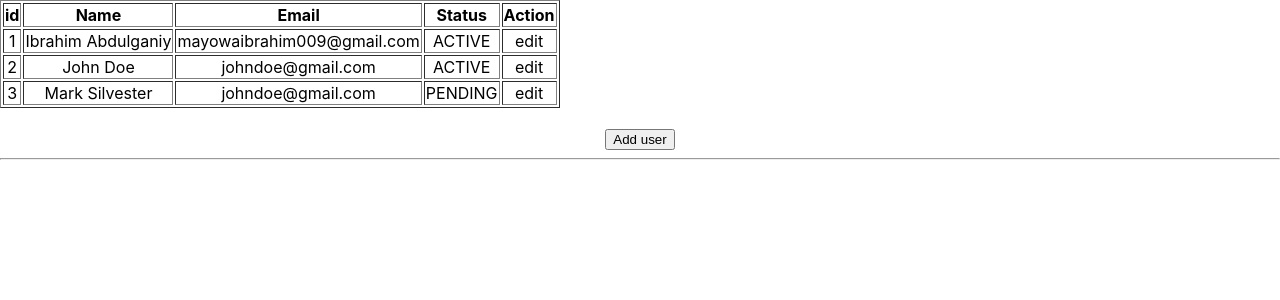
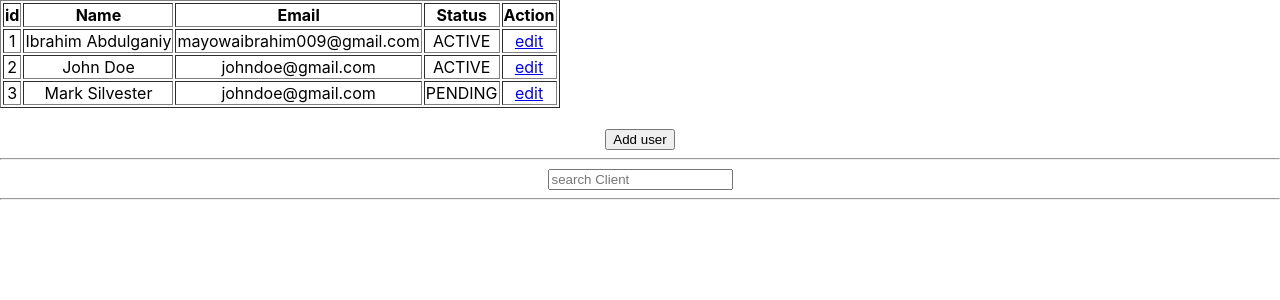
Before and after one commit to mayluv17/moberries, a React (Create React App) app: page / in a window 1280 px wide. Shown: the top 300 px of the page. Built offline with nearby package versions, Linux system fonts and the light colour scheme.

Commit message:
implemented search feature

```diff
--- a/src/App.tsx
+++ b/src/App.tsx
@@ -1,7 +1,7 @@
-import React, { useState, MouseEvent, FormEvent, ChangeEvent } from "react";
+import { useState, MouseEvent, ChangeEvent } from "react";
 import { clientsData, clientsType } from "./utils/data";
-
 import "./App.css";
+import Client from "./components/Client";
 
 function App() {
   const defaultData: clientsType = {
@@ -16,6 +16,11 @@ function App() {
   const [isNewUser, setIsNewUser] = useState<boolean>(false);
   const [userEditId, setUserEditId] = useState<number>(0);
   const [editInput, setEditInput] = useState<clientsType>(defaultData);
+  const [searchInput, setSearchInput] = useState("");
+  const [isResultFound, setIsResultFound] = useState<boolean>(true);
+  const [searcResult, setSearchResult] = useState<clientsType[] | undefined>(
+    []
+  );
 
   const toggleEditor = (e: MouseEvent<HTMLAnchorElement>) => {
     e.preventDefault();
@@ -67,45 +72,46 @@ function App() {
     setIsNewUser(false);
     setToggleForm(false);
   };
-
+  const handleSearch = (e: ChangeEvent<HTMLInputElement>) => {
+    const searchQuery = e.target.value;
+    setSearchInput(searchQuery);
+    if (searchQuery !== "") {
+      const searchResult: clientsType | undefined = data.find(
+        (client) => client.email === searchQuery
+      );
+      if (searchResult) {
+        // setData([searchResult]);
+        setSearchResult([searchResult]);
+        setIsResultFound(true);
+      } else {
+        setIsResultFound(false);
+      }
+    } else {
+      setSearchResult([]);
+      setIsResultFound(true);
+    }
+  };
   return (
     <div className="App">
-      <table border={1}>
-        <thead>
-          <tr>
-            <th>id</th>
-            <th>Name</th>
-            <th>Email</th>
-            <th>Status</th>
-            <th>Action</th>
-          </tr>
-        </thead>
-        {data.map((client) => (
-          <tr key={client.id}>
-            <td>{client.id}</td>
-            <td>{client.name}</td>
-            <td>{client.email}</td>
-            <td>{client.status}</td>
-            <td>
-              <a
-                data-userid={client.id}
-                onClick={(e) => {
-                  toggleEditor(e);
-                }}
-              >
-                edit
-              </a>
-            </td>
-          </tr>
-        ))}
-      </table>
+      <Client
+        data={searchInput !== "" ? searcResult : data}
+        isResultFound={isResultFound}
+        toggleEditor={toggleEditor}
+      />
       <br />
       <button onClick={handleAddNewClient}>Add user</button>
+      <hr />
+      <input
+        placeholder="search Client"
+        type="search"
+        onChange={handleSearch}
+        value={searchInput}
+      />
       <hr />
 
       {toggleForm && (
         <div>
-          <form role="edit">
+          <form>
             <label htmlFor="name"> Name </label>
             <input
               id="name"
--- /dev/null
+++ b/src/components/Client.tsx
@@ -0,0 +1,54 @@
+import { useState, MouseEvent, ChangeEvent } from "react";
+import { clientsType } from "../utils/data";
+
+interface clientProp {
+  data: clientsType[] | undefined;
+  isResultFound: boolean;
+  toggleEditor: (e: MouseEvent<HTMLAnchorElement>) => void;
+}
+
+function Client({ data, isResultFound, toggleEditor }: clientProp) {
+  return (
+    <div>
+      <table border={1}>
+        <thead>
+          <tr>
+            <th>id</th>
+            <th>Name</th>
+            <th>Email</th>
+            <th>Status</th>
+            <th>Action</th>
+          </tr>
+        </thead>
+        {!isResultFound ? (
+          <tr>
+            <td>"No result found"</td>
+          </tr>
+        ) : (
+          data?.map((client) => (
+            <tr key={client.id}>
+              <td>{client.id}</td>
+              <td>{client.name}</td>
+              <td>{client.email}</td>
+              <td>{client.status}</td>
+              <td>
+                <a
+                  role="button"
+                  href="#"
+                  data-userid={client.id}
+                  onClick={(e) => {
+                    toggleEditor(e);
+                  }}
+                >
+                  edit
+                </a>
+              </td>
+            </tr>
+          ))
+        )}
+      </table>
+    </div>
+  );
+}
+
+export default Client;
```
